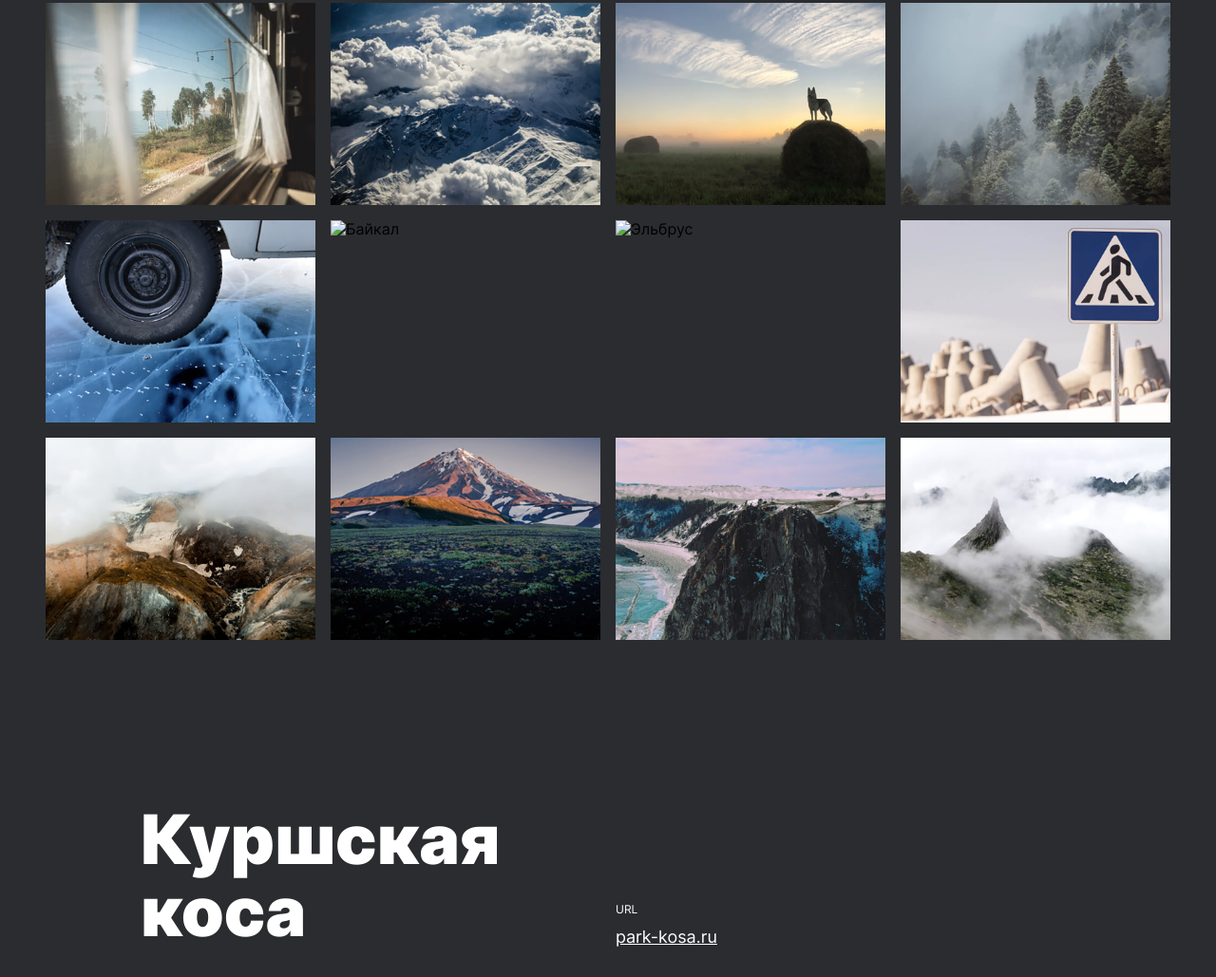
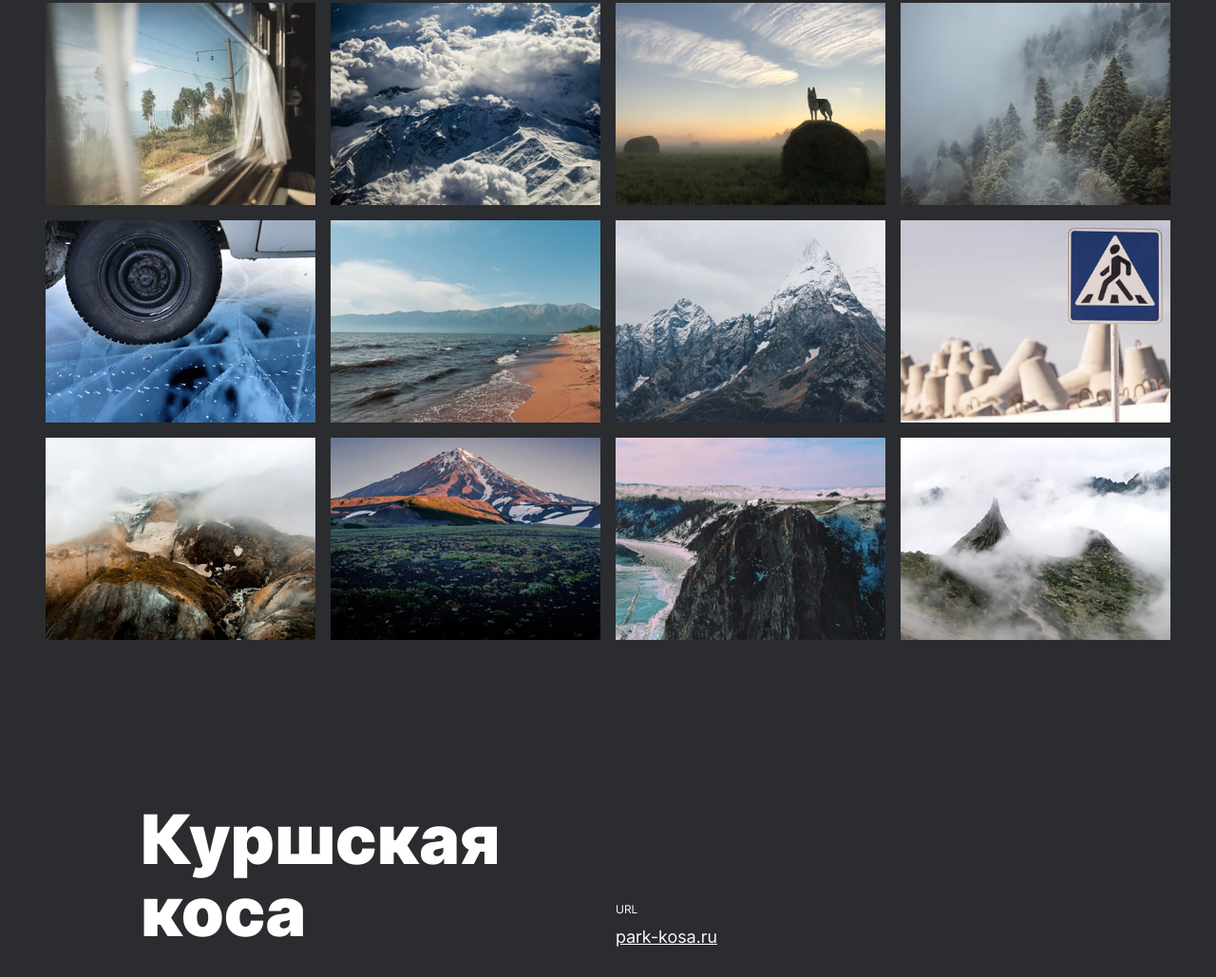
Before and after one commit to Rusgic/russian-travel, a plain HTML site: page index.html in a window 1280 px wide. Shown: the part 1742-2771 px from the top of the page at 95% size. Drawn offline with Linux system fonts and the light colour scheme.

Commit message:
Refresh status

```diff
--- a/index.html
+++ b/index.html
@@ -41,8 +41,8 @@
         <img class="photo-grid__item" src="./images/photo-grid-tuman.jpg" alt="Туман">
         <img class="photo-grid__item" src="./images/photo-grid-sochi.jpg" alt="Сочи">
         <img class="photo-grid__item" src="./images/photo-grid-arisa.jpg" alt="Ариса">
-        <img class="photo-grid__item" src="./photo-grid-baikal.jpg" alt="Байкал">
-        <img class="photo-grid__item" src="./photo-grid-elbrus.jpg" alt="Эльбрус">
+        <img class="photo-grid__item" src="./images/photo-grid-baikal.jpg" alt="Байкал">
+        <img class="photo-grid__item" src="./images/photo-grid-elbrus.jpg" alt="Эльбрус">
         <img class="photo-grid__item" src="./images/photo-grid-kondratiev.jpg" alt="Кондратьев">
         <img class="photo-grid__item" src="./images/photo-grid-kamchatka-1.jpg" alt="Камчатка">
         <img class="photo-grid__item" src="./images/photo-grid-kamchatka-2.jpg" alt="Камчатка">
```
